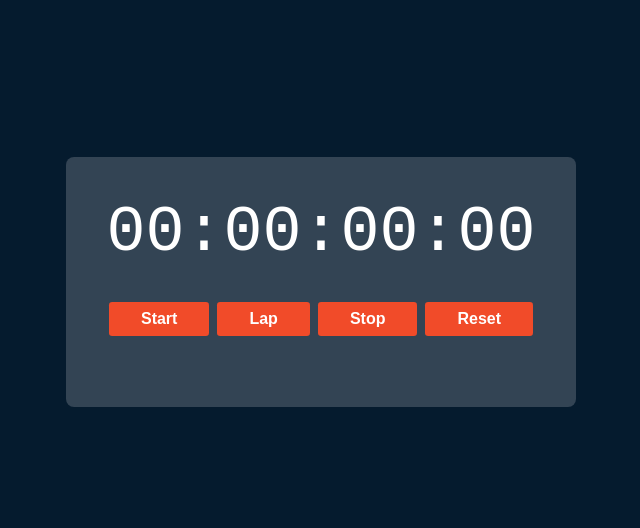
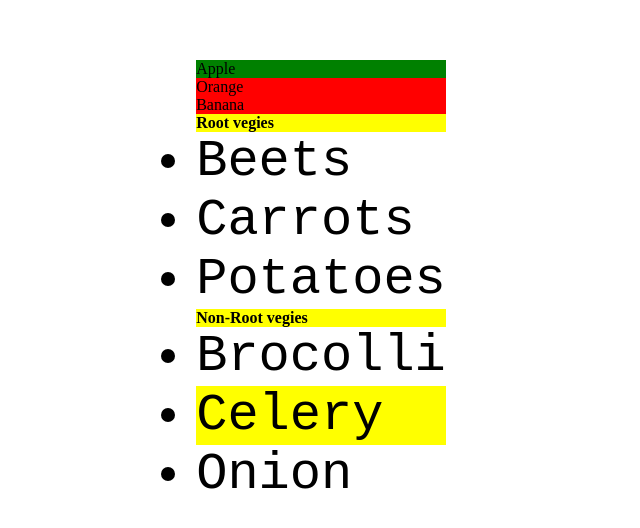
Before and after one commit to Vsource-dev/JS-Training, a plain HTML site: page train.html in a window 1280 px wide. Shown: the part 118-646 px from the top of the page, without its empty margins (319-959 px from the left). Drawn offline with Linux system fonts and the light colour scheme.

Commit message:
'new-shit'

```diff
--- a/train.css
+++ b/train.css
@@ -12,67 +12,5 @@
     justify-content: center;
     align-items: center;
     height: 100vh;
-    background-color: #051b2e;
 
 }
-
-.panel{
-
-    display: flex;
-    justify-content: center;
-    align-items: center;
-    flex-direction: column;
-    background-color: #334454;
-    padding: 2em 2.5em;
-    border-radius: 0.5em;
-    gap: 2em;
-    min-height: 250px;
-
-}
-
-#timer{
-
-    font-size: 5em;
-    font-family: monospace;
-    color: white;
-
-}
-
-.control-panel{
-
-    display: flex;
-    gap: 0.5em;
-
-}
-
-.control-panel button{
-
-   font-size: 1em;
-   padding: 0.5em 2em;
-   border: none;
-   background-color: #f14b29;
-   border-radius: 0.2em;
-   color: white;
-   font-weight: bold;
-   cursor: pointer;
-
-}
-
-.control-panel button:hover{
-
-    background-color: #f3664a;
-
-}
-
-.control-panel button:active{
-
-    background-color: #f3826b;
-
-}
-
-#laps p{
-
-
-    color: white;
-
-}
--- a/train.html
+++ b/train.html
@@ -11,18 +11,29 @@
 <body>
 
     <div class="container">
+
         <div class="panel">
-           <div id="timer">00:00:00:00</div>
-           <div class="control-panel">
-                <button onclick="start()">Start</button>
-                <button onclick="lap()">Lap</button>
-                <button onclick="stop()">Stop</button>
-                <button onclick="reset()">Reset</button>
-           </div>
-           <div id="laps"></div>
+
+            <div class="fruit">Apple</div>
+            <div class="fruit">Orange</div>
+            <div class="fruit">Banana</div>
+
+            <h4>Root vegies</h4>
+            <ul>
+                <li>Beets</li>
+                <li>Carrots</li>
+                <li>Potatoes</li>
+            </ul>
+
+            <h4>Non-Root vegies</h4>
+            <ul>
+                <li>Brocolli</li>
+                <li>Celery</li>
+                <li>Onion</li>
+            </ul>
+
+
         </div>
-        <div id="roll-result"></div>
-        <div id="roll-images"></div>
     </div>
 
     <script src="/train.js"></script>
--- a/train.js
+++ b/train.js
@@ -1,90 +1,36 @@
+const fruits = document.getElementsByClassName('fruit');
 
-let display = document.getElementById('timer');
-let lapDisplay = document.getElementById('laps');
+Array.from(fruits).forEach(fruit=> {
 
-let timer = null;
-let startTime = 0;
-let elapsedTime = 0;
-let isRunning = false;
-let count = 0;
+    fruit.style.backgroundColor = 'red'
 
-function start(){
+});
 
-    if(!isRunning){
+const h4elem = document.getElementsByTagName('h4');
 
-        startTime = Date.now() - elapsedTime;
-        timer = setInterval(updateDisplay, 10);
-        isRunning = true;
+Array.from(h4elem).forEach(h4elem=>{
 
-    }
+    h4elem.style.backgroundColor = 'yellow'
 
-}
+});
 
-function stop(){
+const lists = document.getElementsByTagName('li');
 
-    if(isRunning){
+Array.from(lists).forEach(lists => {
 
-        clearInterval(timer);
-        elapsedTime = Date.now() - startTime;
-        isRunning = false;
+    lists.style.fontFamily = 'Monospace'
 
-    }
+});
 
-}
+const element = document.querySelector('.fruit');
 
-function reset(){
+element.style.backgroundColor = 'green'
 
-    clearInterval(timer);
-    display.textContent='00:00:00:00'
-    elapsedTime = 0;
-    startTime = 0;
-    isRunning = false;
-    lapDisplay.innerHTML = ''
-    count = 0;
+const element1 = document.querySelectorAll('li')
+element1[4].style.backgroundColor = 'yellow'
 
-}
+element1.forEach(element1 => {
 
-function lap(){
+    element1.style.fontSize = '4em'
 
-    count++;
-
-    const newP = document.createElement('p');
-
-    const currentTime = Date.now();
-    elapsedTime = currentTime - startTime;
-
-    let hours = Math.floor(elapsedTime / (1000 * 60 * 60));
-    let minutes = Math.floor(elapsedTime / (1000 * 60) % 60);
-    let seconds = Math.floor(elapsedTime / 1000 % 60).toString();
-    let milisecs = Math.floor(elapsedTime %  1000 / 10);
-
-    hours = String(hours).padStart(2,'0');
-    minutes = String(minutes).padStart(2,'0');
-    seconds = String(seconds).padStart(2,'0');
-    milisecs = String(milisecs).padStart(2,'0');
-
-    newP.textContent = `${count} | ${hours}:${minutes}:${seconds}:${milisecs}`;
-
-    lapDisplay.appendChild(newP);
-
-}
-
-function updateDisplay(){
-
-    const currentTime = Date.now();
-    elapsedTime = currentTime - startTime;
-
-    let hours = Math.floor(elapsedTime / (1000 * 60 * 60));
-    let minutes = Math.floor(elapsedTime / (1000 * 60) % 60);
-    let seconds = Math.floor(elapsedTime / 1000 % 60).toString();
-    let milisecs = Math.floor(elapsedTime %  1000 / 10);
-
-    hours = String(hours).padStart(2,'0');
-    minutes = String(minutes).padStart(2,'0');
-    seconds = String(seconds).padStart(2,'0');
-    milisecs = String(milisecs).padStart(2,'0');
-
-
-    display.textContent = `${hours}:${minutes}:${seconds}:${milisecs}`;
-
-}
+})
```
